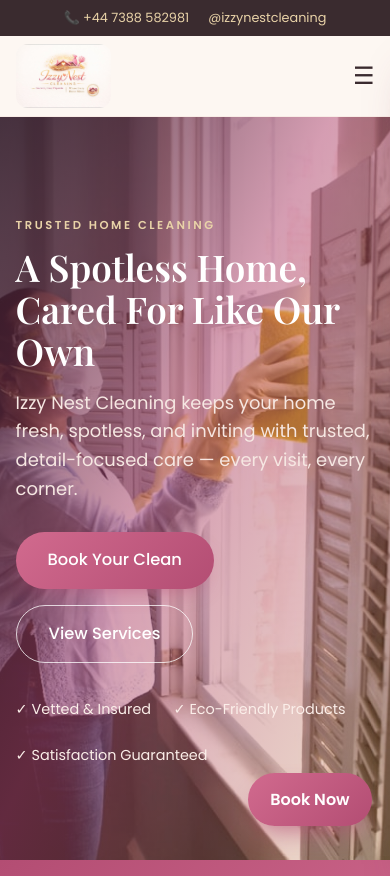
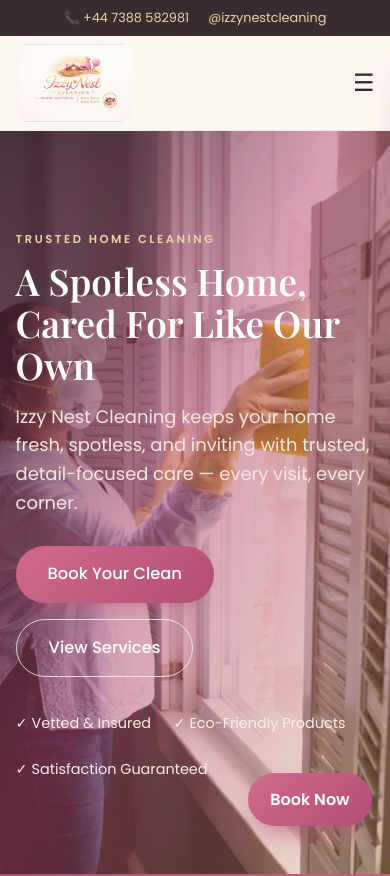
Before and after one commit to anirudhatalmale6-alt/izzy-nest-cleaning, a plain HTML site: page index.html in a window 390 px wide. Shown: the top 876 px of the page. Drawn offline with nearby package versions, Linux system fonts and the light colour scheme; a web font is replaced by a local one.

Commit message:
Make logo more prominent (110px desktop, 78px mobile) for visibility

```diff
--- a/styles.css
+++ b/styles.css
@@ -59,7 +59,7 @@ section{position:relative}
 /* Header */
 .header{position:sticky;top:0;z-index:50;background:rgba(253,247,242,.92);backdrop-filter:blur(10px);border-bottom:1px solid var(--cream-2)}
 .header-inner{display:flex;align-items:center;justify-content:space-between;padding:.5rem 0}
-.brand-logo{height:82px;width:auto;border-radius:12px}
+.brand-logo{height:110px;width:auto;border-radius:12px}
 .nav{display:flex;align-items:center;gap:1.6rem}
 .nav a{font-size:.95rem;font-weight:500;color:var(--ink);transition:color .2s}
 .nav a:hover{color:var(--rose-deep)}
@@ -259,7 +259,7 @@ section{position:relative}
   .estimate{align-items:center}
   .trust-inner{grid-template-columns:1fr 1fr;gap:1.4rem}
   .fab{display:inline-block}
-  .brand-logo{height:64px}
+  .brand-logo{height:78px}
   .topbar-item{display:none}
   .topbar-inner{justify-content:center}
 }
```
